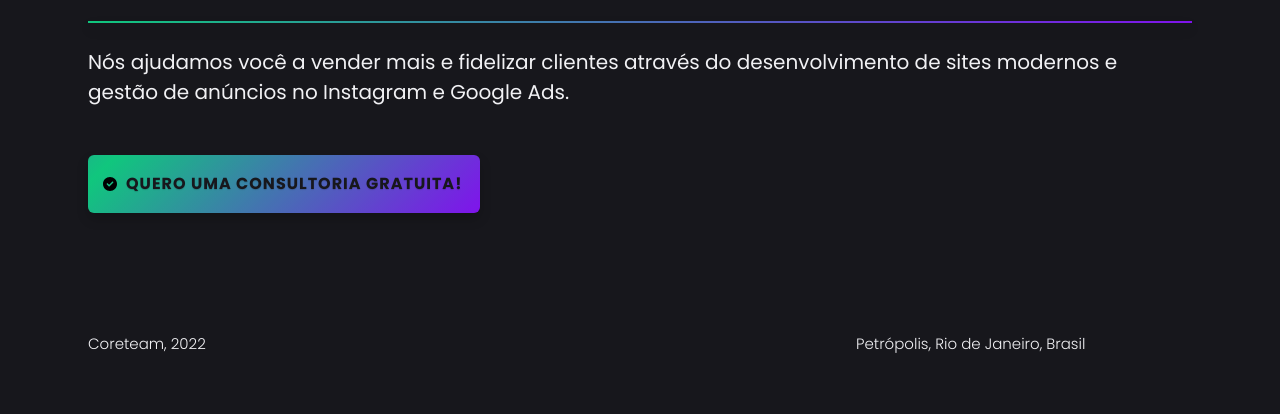
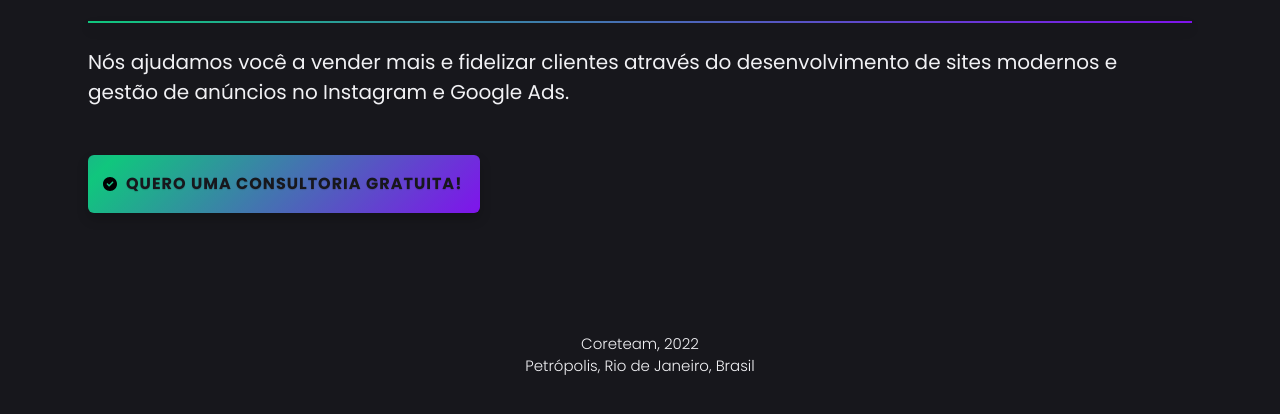
Before and after one commit to coreteambr/coreteambr.github.io, a plain HTML site: page index.html in a window 1280 px wide. Shown: the part 296-710 px from the top of the page. Drawn offline with Linux system fonts and the light colour scheme.

Commit message:
Update footer

```diff
--- a/index.html
+++ b/index.html
@@ -64,14 +64,8 @@
     </div>
   </main>
   <footer>
-    <div class="flex-container flex-between row">
-      <div class="col width-100">
-        <p class="font-light text-center text-left-tablet font-small">Coreteam, 2022</p>
-      </div>
-      <div class="col width-100">
-        <p class="font-light text-center text-left-tablet font-small">Petrópolis, Rio de Janeiro, Brasil</p>
-      </div>
-    </div>
+    <p class="font-light text-center font-small">Coreteam, 2022</p>
+    <p class="font-light text-center font-small">Petrópolis, Rio de Janeiro, Brasil</p>
   </footer>
   <script type="text/javascript" src="js/script.js" defer></script>
 </body>
```
